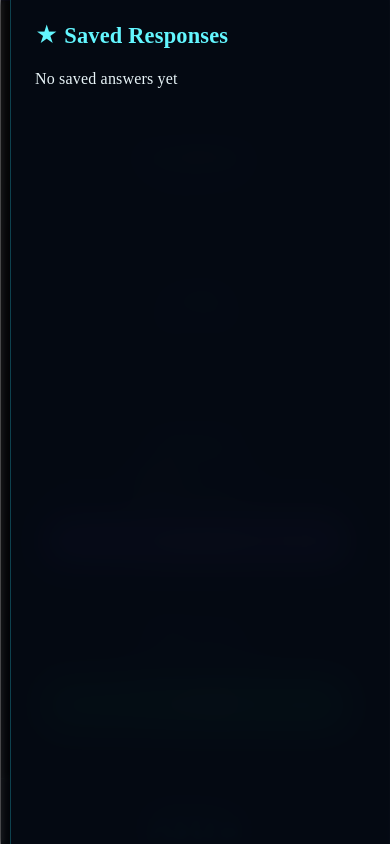
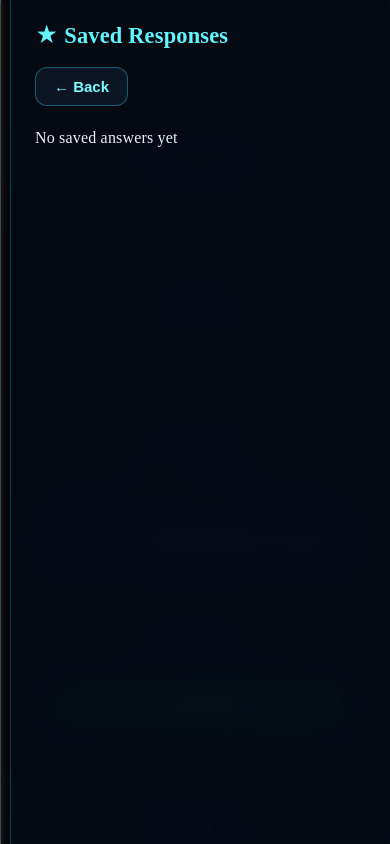
Before and after one commit to namratathomas29-collab/voice-rag-agent, a React app in the folder frontend/: page / in a window 390 px wide. Both pictures are taken after a click on the picture 60 px from the left and 64 px from the top of the page. Shown: the top 844 px of the page. Built offline with nearby package versions, Linux system fonts and the light colour scheme; the HTML template or start-up script is replaced by a standard one.

Commit message:
Fix mobile saved drawer navigation

```diff
--- a/frontend/src/App.css
+++ b/frontend/src/App.css
@@ -1475,3 +1475,28 @@ body {
   }
 
 }
+
+.back-btn {
+  width: fit-content;
+  margin-bottom: 20px;
+
+  padding: 10px 18px;
+
+  border: 1px solid rgba(47, 230, 255, .35);
+  border-radius: 12px;
+
+  background: rgba(15, 25, 40, .8);
+  color: #7efcff;
+
+  font-size: 15px;
+  font-weight: 600;
+
+  cursor: pointer;
+
+  transition: .25s;
+}
+
+.back-btn:hover {
+  background: rgba(25, 45, 70, .9);
+  box-shadow: 0 0 12px rgba(47, 230, 255, .3);
+}
--- a/frontend/src/App.jsx
+++ b/frontend/src/App.jsx
@@ -653,6 +653,12 @@ export default function App() {
           <div className="saved-header">
             ★ Saved Responses
           </div>
+          <button
+            className="back-btn"
+            onClick={() => setShowSavedDrawer(false)}
+          >
+            ← Back
+          </button>
 
           {savedAnswers.length === 0 ? (
             <p>No saved answers yet</p>
```
